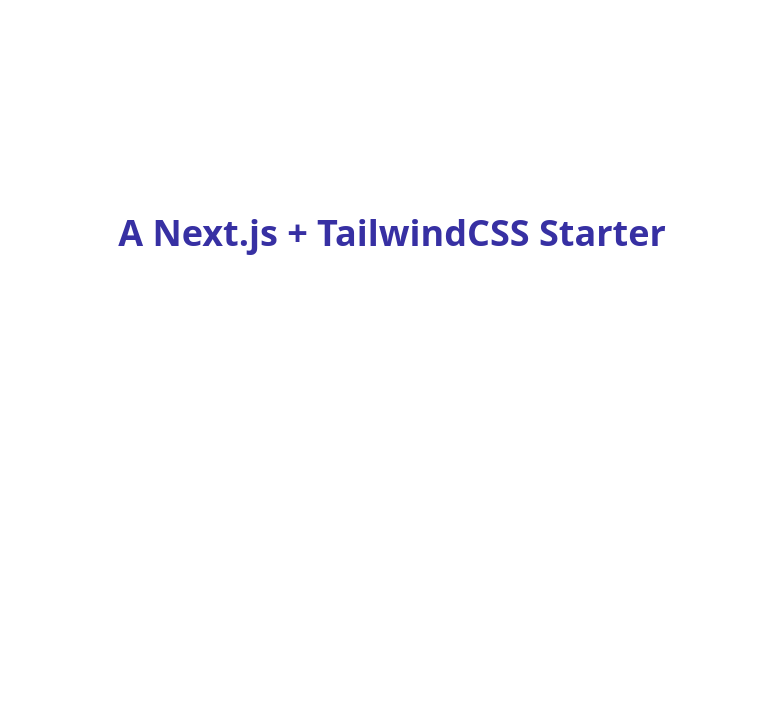
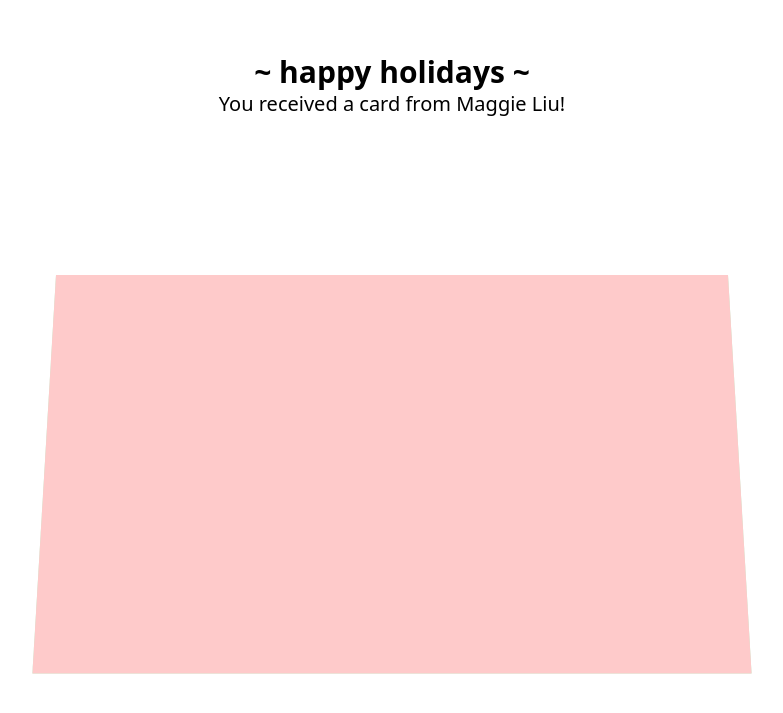
Before and after one commit to maggie-j-liu/happy-holidays, a Next.js app: page / in a window 1280 px wide. Shown: the part 167-880 px from the top of the page, without its empty margins (248-1031 px from the left). Before the commit the page ends 800 px from the top, so only its background shows below. Built offline with nearby package versions, Linux system fonts and the light colour scheme.

Commit message:
working card

```diff
--- /dev/null
+++ b/components/Card.jsx
@@ -0,0 +1,80 @@
+import { motion, useAnimation } from "framer-motion";
+import { useState } from "react";
+
+const cardVariants = {
+  closed: {
+    rotateX: -170,
+  },
+  open: {
+    rotateX: -10,
+  },
+};
+
+const textVariants = {
+  closed: {
+    opacity: 1,
+  },
+  open: {
+    opacity: 0,
+  },
+};
+
+const Card = () => {
+  const controls = useAnimation();
+  const [open, setOpen] = useState(false);
+  return (
+    <>
+      <div
+        style={{ perspective: 1000 }}
+        className="flex flex-col items-center py-16 w-full"
+      >
+        <div className="absolute w-2/3 max-w-2xl aspect-video flex items-center justify-center">
+          <motion.div
+            variants={textVariants}
+            initial="closed"
+            animate={controls}
+            transition={{
+              duration: 2,
+            }}
+            className="text-center"
+          >
+            <h1 className="text-3xl font-bold">~ happy holidays ~</h1>
+            <h2 className="text-xl font-light">
+              You received a card from Maggie Liu!
+            </h2>
+          </motion.div>
+        </div>
+        <motion.div
+          onTap={() => {
+            if (open) {
+              setOpen(false);
+              controls.start("closed");
+            } else {
+              setOpen(true);
+              controls.start("open");
+            }
+          }}
+          variants={cardVariants}
+          initial="closed"
+          animate={controls}
+          transition={{
+            duration: 3,
+          }}
+          className="w-2/3 max-w-2xl aspect-video bg-red-200 z-10"
+          style={{
+            transformOrigin: "center bottom",
+          }}
+        ></motion.div>
+        <div
+          className="w-2/3 max-w-2xl aspect-video bg-green-200 will-change-transform"
+          style={{
+            transformOrigin: "center top",
+            transform: "rotateX(10deg)",
+          }}
+        ></div>
+      </div>
+    </>
+  );
+};
+
+export default Card;
--- a/package.json
+++ b/package.json
@@ -8,6 +8,7 @@
     "lint": "next lint"
   },
   "dependencies": {
+    "framer-motion": "^5.5.5",
     "next": "12.0.7",
     "react": "17.0.2",
     "react-dom": "17.0.2"
--- a/pages/index.jsx
+++ b/pages/index.jsx
@@ -1,19 +1,15 @@
 import Head from "next/head";
+import Card from "../components/Card";
 
 export default function Home() {
   return (
     <div>
       <Head>
-        <title>Next.js + TailwindCSS Starter</title>
-        <meta
-          name="description"
-          content="A Next.js + TailwindCSS starter"
-        />
+        <title>Happy Holidays!!</title>
+        <meta name="description" content="A Next.js + TailwindCSS starter" />
       </Head>
-      <main className={"flex items-center justify-center w-screen h-screen"}>
-        <h1 className={"text-4xl font-bold text-indigo-800 hover:italic"}>
-          A Next.js + TailwindCSS Starter
-        </h1>
+      <main>
+        <Card />
       </main>
     </div>
   );
```
Also changed, not shown: 1 other file (tests, documents, lock files or other folders).
